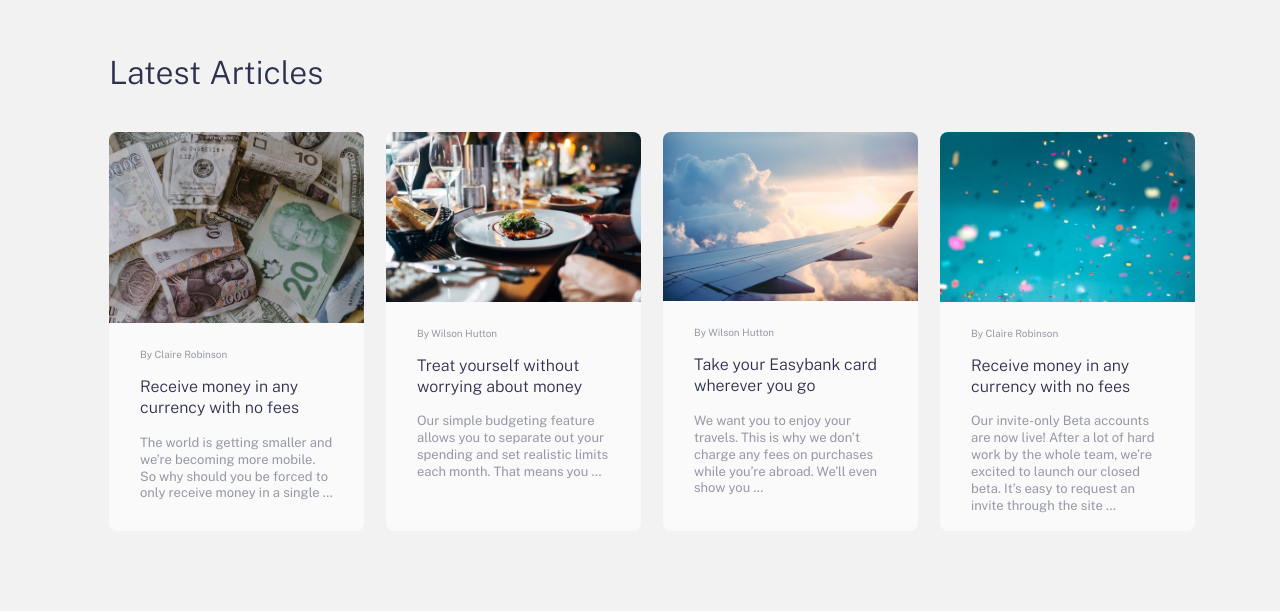
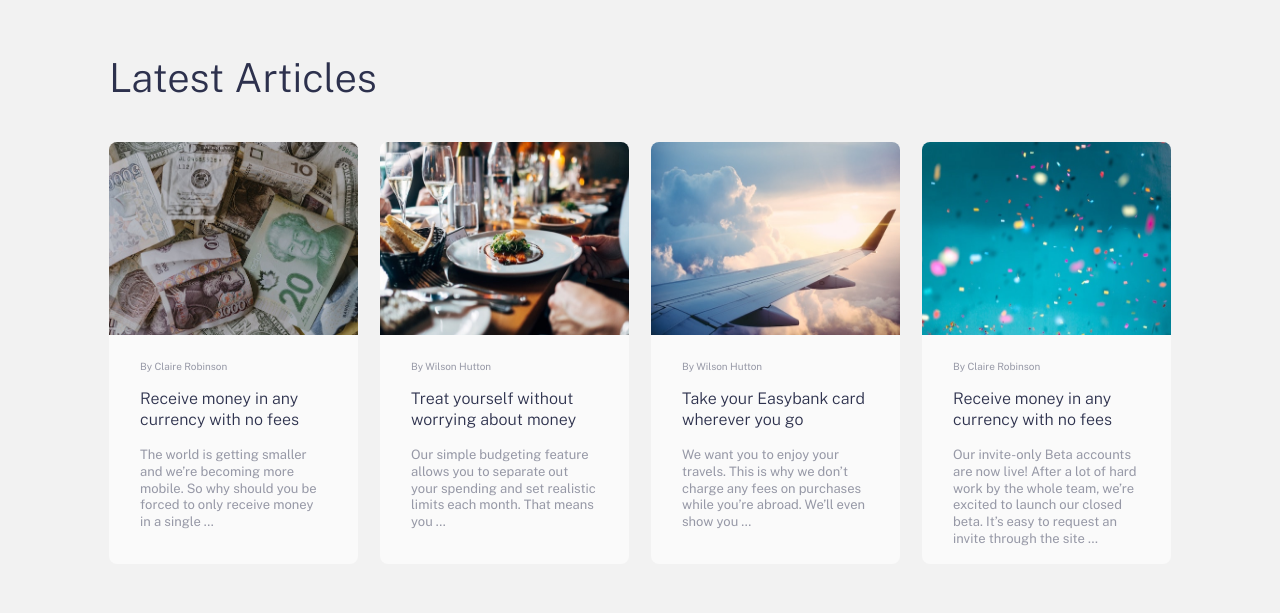
Before and after one commit to FluffyderDelphin/EasyBankPage, a website built with Parcel: page src/app/index.html in a window 1280 px wide. Shown: the part 1414-2027 px from the top of the page. Built offline with nearby package versions, Linux system fonts and the light colour scheme.

Commit message:
fixed Nest Hub Issue

```diff
--- a/src/app/scss/base/_base.scss
+++ b/src/app/scss/base/_base.scss
@@ -3,6 +3,7 @@
 html{
     font-size: 100%;
     box-sizing: border-box;
+    overflow-x: hidden;
 }
 
 *,*::after,*::before{
@@ -15,7 +16,7 @@ a, a:visited,a:hover{
     text-decoration: none;
 }
 body{
-    overflow-x: hidden;
+    // overflow-x: hidden;
 
     &.noscroll {
         overflow: hidden;
--- a/src/app/scss/base/_typography.scss
+++ b/src/app/scss/base/_typography.scss
@@ -104,6 +104,7 @@ font-size: 0.875rem;
         color: var.$color-primary-blue;
         text-align: center;
         @include var.breakpoint-up(large){
+           font-size:2.5rem;
            text-align: left;
         }
 
--- a/src/app/scss/components/_articles.scss
+++ b/src/app/scss/components/_articles.scss
@@ -13,9 +13,15 @@
         padding-bottom: 5.5rem;
 
         @include var.breakpoint-up(medium){
-            grid-template-columns: repeat(4,minmax(255px,1fr));
+            grid-template-columns: repeat(2,minmax(255px,1fr));
             gap: 1.375rem;
             padding-bottom: 5rem;
+        }
+
+        @include var.breakpoint-up(large){
+            // grid-template-columns: repeat(4,minmax(255px,1fr));
+            grid-template-columns: repeat(4,1fr);
+
         }
 
     }
@@ -24,6 +30,9 @@
         border-radius: 0.5rem;
         // border: 1px solid maroon;
         overflow: hidden;
+        @include var.breakpoint-up(medium){
+            width: 100%;
+        }
         &__image{
             margin-bottom: 1.5625rem;
 
@@ -31,6 +40,12 @@
             img{
             //   min-height: 12.5rem;
             display: block;
+            aspect-ratio: 1/.6;
+
+
+            @include var.breakpoint-up(medium){
+                aspect-ratio: 2/1.55;
+            }
             }
 
 
--- a/src/app/scss/components/_hero.scss
+++ b/src/app/scss/components/_hero.scss
@@ -63,7 +63,7 @@
               }
 
               @include var.breakpoint-up(large){
-                width: 120%;
+                width: 100%;
                 height: 122%;
                 background-size: 94%;
                 background-position: center 150%;
```
Also changed, not shown: src/app/index.html (+2 -4 lines).
